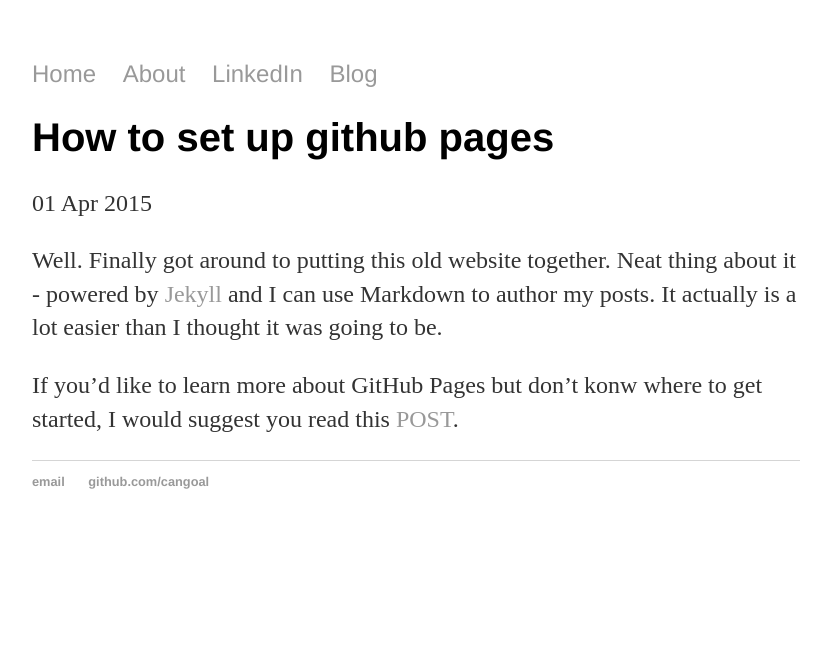
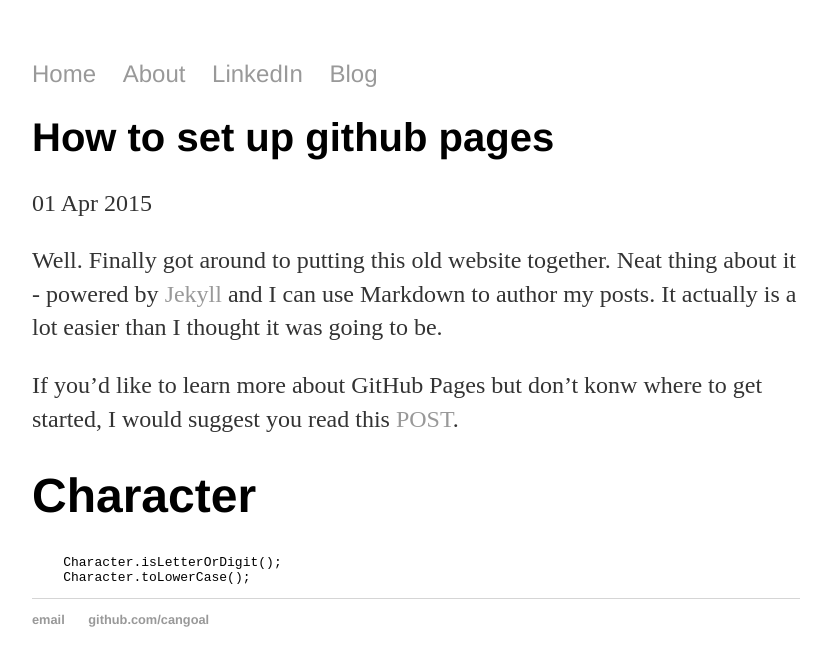
Before and after one commit to cangoal/cangoal.github.io, a Jekyll site: the page built from _posts/2015-04-01-cangoal-site-launched.md, in a window 1280 px wide. Shown: the top 666 px of the page, without its empty margins (224-1051 px from the left). Built offline with Jekyll 4.4.1, drawn with Linux system fonts in a browser that asks for light colours.

Commit message:
Update 2015-04-01-cangoal-site-launched.md

````diff
--- a/_posts/2015-04-01-cangoal-site-launched.md
+++ b/_posts/2015-04-01-cangoal-site-launched.md
@@ -8,3 +8,9 @@ Well. Finally got around to putting this old website together. Neat thing about
 and I can use Markdown to author my posts. It actually is a lot easier than I thought it was going to be.
 
 If you'd like to learn more about GitHub Pages but don't konw where to get started, I would suggest you read this [POST](http://jmcglone.com/guides/github-pages/).
+
+# Character
+``` java
+    Character.isLetterOrDigit();
+    Character.toLowerCase();
+```
````
